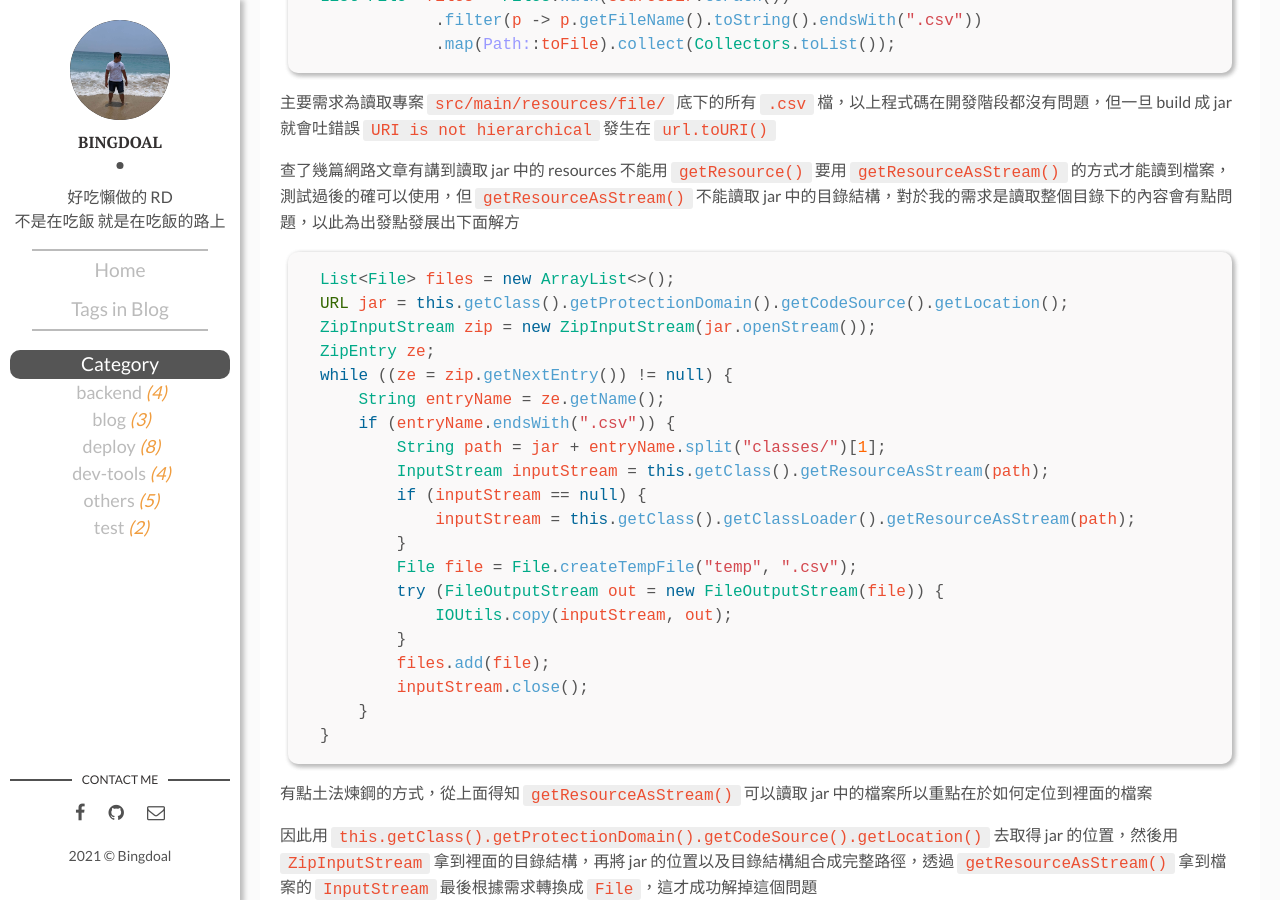
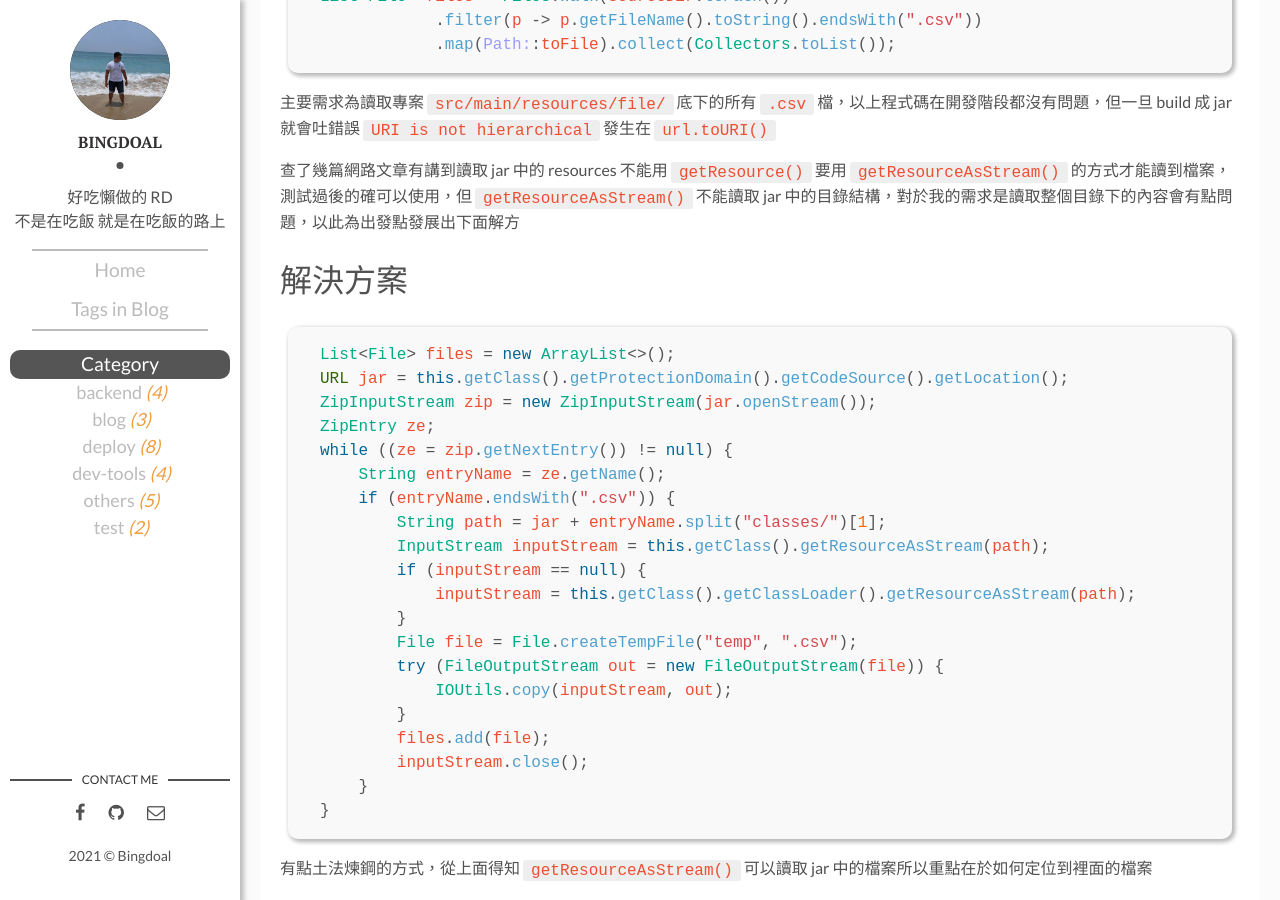
Before and after one commit to Bingdoal/bingdoal.github.io, a Jekyll site: the page built from _posts/2021/2021-04-27-java-read-file-in-jar.md, in a window 1280 px wide and 900 px high, scrolled down 1015 px. Built offline with Jekyll 4.4.1, drawn with Linux system fonts in a browser that asks for light colours; comment, search, counter and statistics services are not loaded.

Commit message:
Add a title

````diff
--- a/_posts/2021/2021-04-27-java-read-file-in-jar.md
+++ b/_posts/2021/2021-04-27-java-read-file-in-jar.md
@@ -31,6 +31,8 @@ List<File> files = Files.walk(sourceDir.toPath())
 
 查了幾篇網路文章有講到讀取 jar 中的 resources 不能用 `getResource()` 要用 `getResourceAsStream()` 的方式才能讀到檔案，測試過後的確可以使用，但 `getResourceAsStream()` 不能讀取 jar 中的目錄結構，對於我的需求是讀取整個目錄下的內容會有點問題，以此為出發點發展出下面解方
 
+# 解決方案
+
 ```java
 List<File> files = new ArrayList<>();
 URL jar = this.getClass().getProtectionDomain().getCodeSource().getLocation();
````
